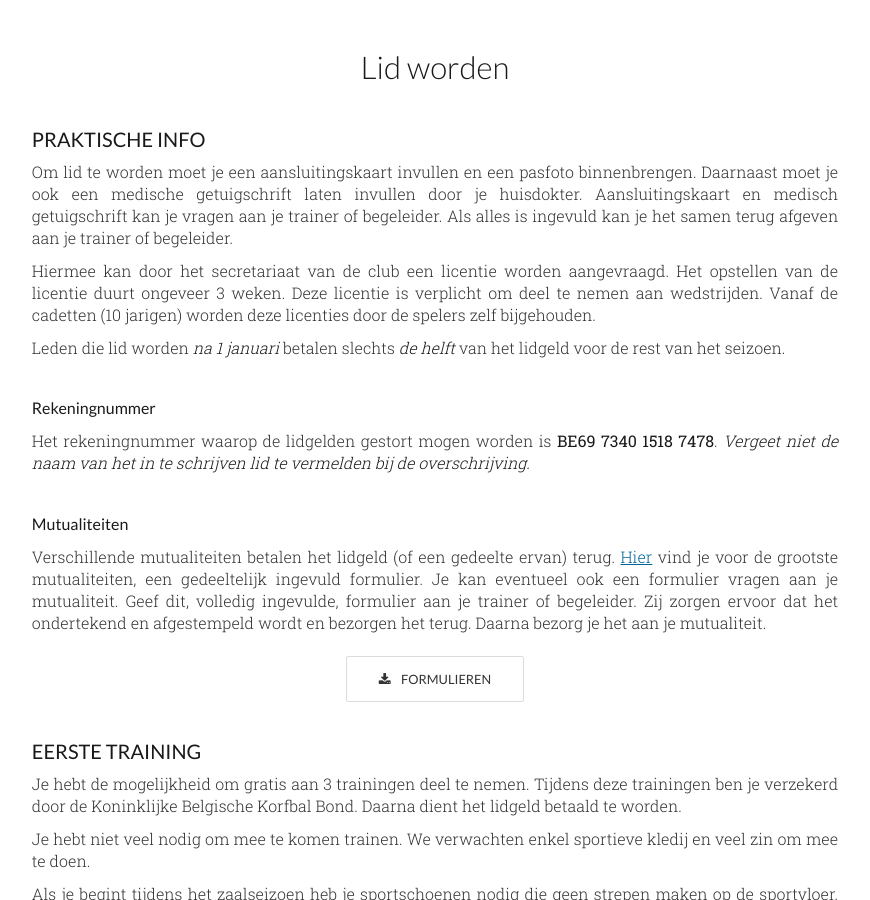
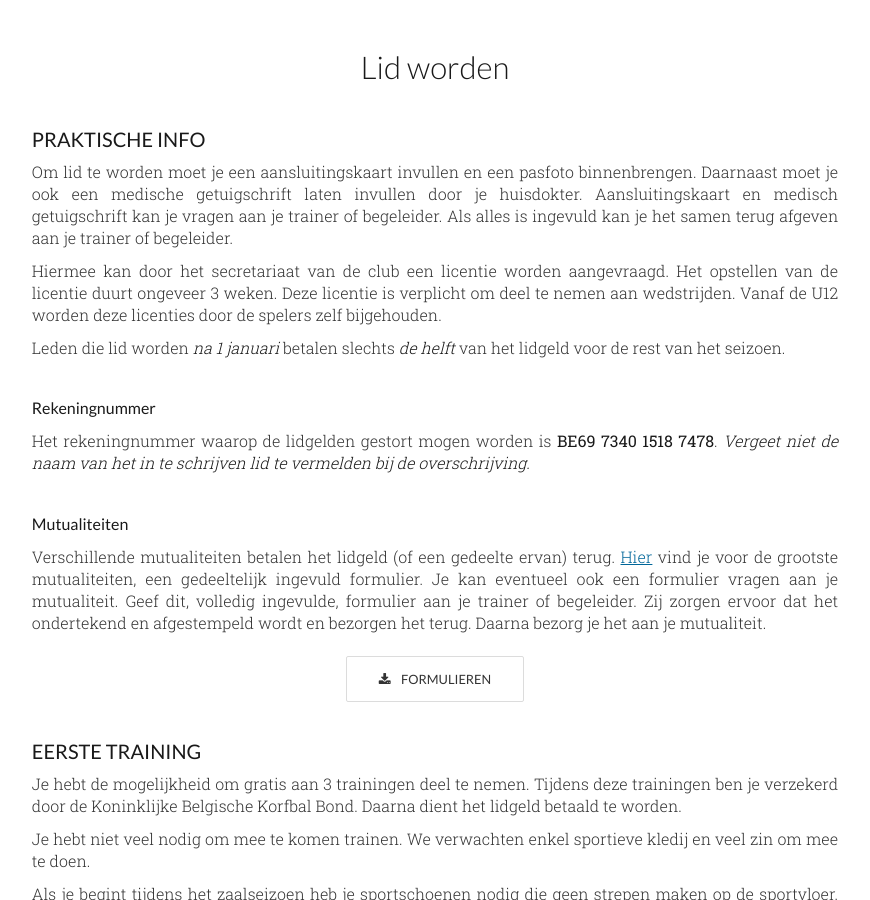
Before and after one commit to kcbj/kcbj.github.io, a Jekyll site: the page built from info/index.html, in a window 1280 px wide and 900 px high, scrolled down 2136 px. Shown: the whole window, without its empty margins (205-1075 px from the left). Built offline with Jekyll 4.4.1, drawn with Linux system fonts in a browser that asks for light colours; nearby versions of some CDN libraries.

Commit message:
Replaced 'cadetten' by 'U12'

```diff
--- a/info/index.html
+++ b/info/index.html
@@ -84,7 +84,7 @@ redirect_from:
       door het secretariaat van de club
       een licentie worden aangevraagd. Het opstellen van de licentie duurt
       ongeveer 3 weken. Deze licentie is verplicht om deel te nemen aan
-      wedstrijden. Vanaf de cadetten (10 jarigen) worden deze licenties door de
+      wedstrijden. Vanaf de U12 worden deze licenties door de
       spelers zelf bijgehouden.</p>
 
       <p>Leden die lid worden <em>na 1 januari</em> betalen slechts <em>de
```
